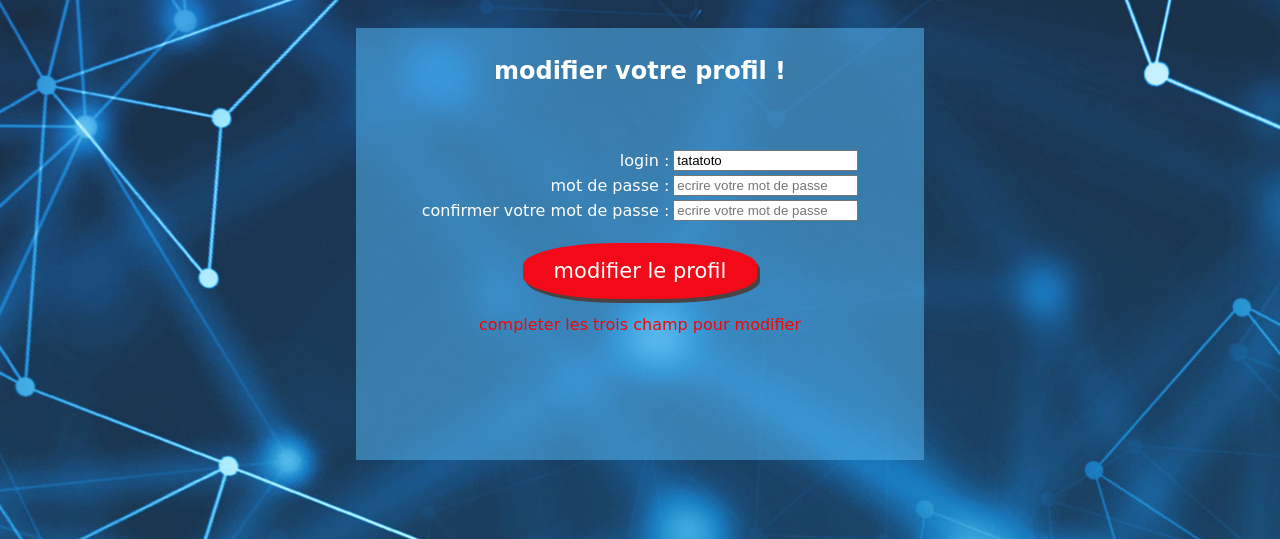
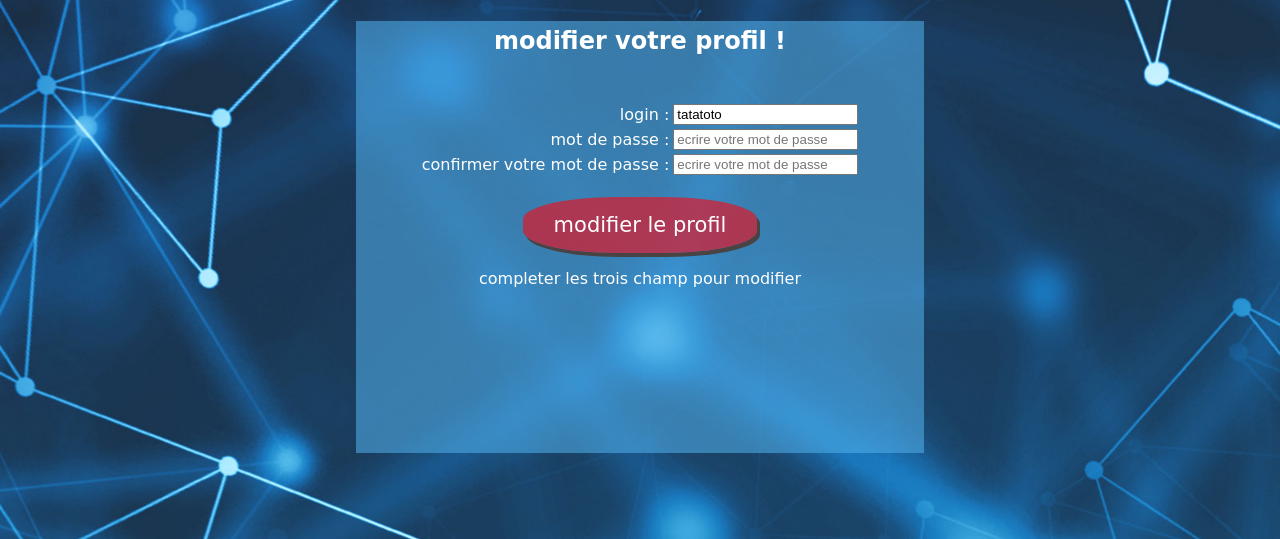
Before and after one commit to olivier-crozet/discussion, a PHP site: page /profil.php in a window 1280 px wide. Shown: the part 151-690 px from the top of the page. Run offline with PHP 8.4, Linux system fonts and the light colour scheme; a user stored in the database is signed in; data comes from the database, SQL or seed files in the repository.

Commit message:
encore quelque modif css sur inscription

```diff
--- a/index.css
+++ b/index.css
@@ -179,9 +179,9 @@ nav li a
 
 .titrelogin
 {
-  margin: 5%;
-  padding-top: 5%;
-}
+  margin: 2%;
+  padding-top: 1%;
+  }
 
 .section1-profil
 {
@@ -195,7 +195,7 @@ nav li a
   color: white;
    font-size: 21px;
   border-radius: 40% ;
-    background-color: #f20a18;
+    background-color: #f20a189e;
     width: 41%;
     height: 13%;
     border: gold;
--- a/inscription.php
+++ b/inscription.php
@@ -159,7 +159,7 @@ if (isset($_POST['inscription']))
 			//MESSAGE D'ERREUR!!
 		if (isset($erreur))
 		 {
-			echo "<strong>".'<font size= "5px" color="red">'.$erreur.'</font>'."</strong>";
+			echo "<strong>".'<font size= "5px" color="white">'.$erreur.'</font>'."</strong>";
 		}
 	?>
 
--- a/profil.php
+++ b/profil.php
@@ -138,7 +138,7 @@ $loginid = mysqli_fetch_row($reqlog);
 
     if (isset($erreur))
      {
-      echo '<font color="red">'.$erreur.'</font>';
+      echo '<font color="white">'.$erreur.'</font>';
     }
   ?>
 
```
